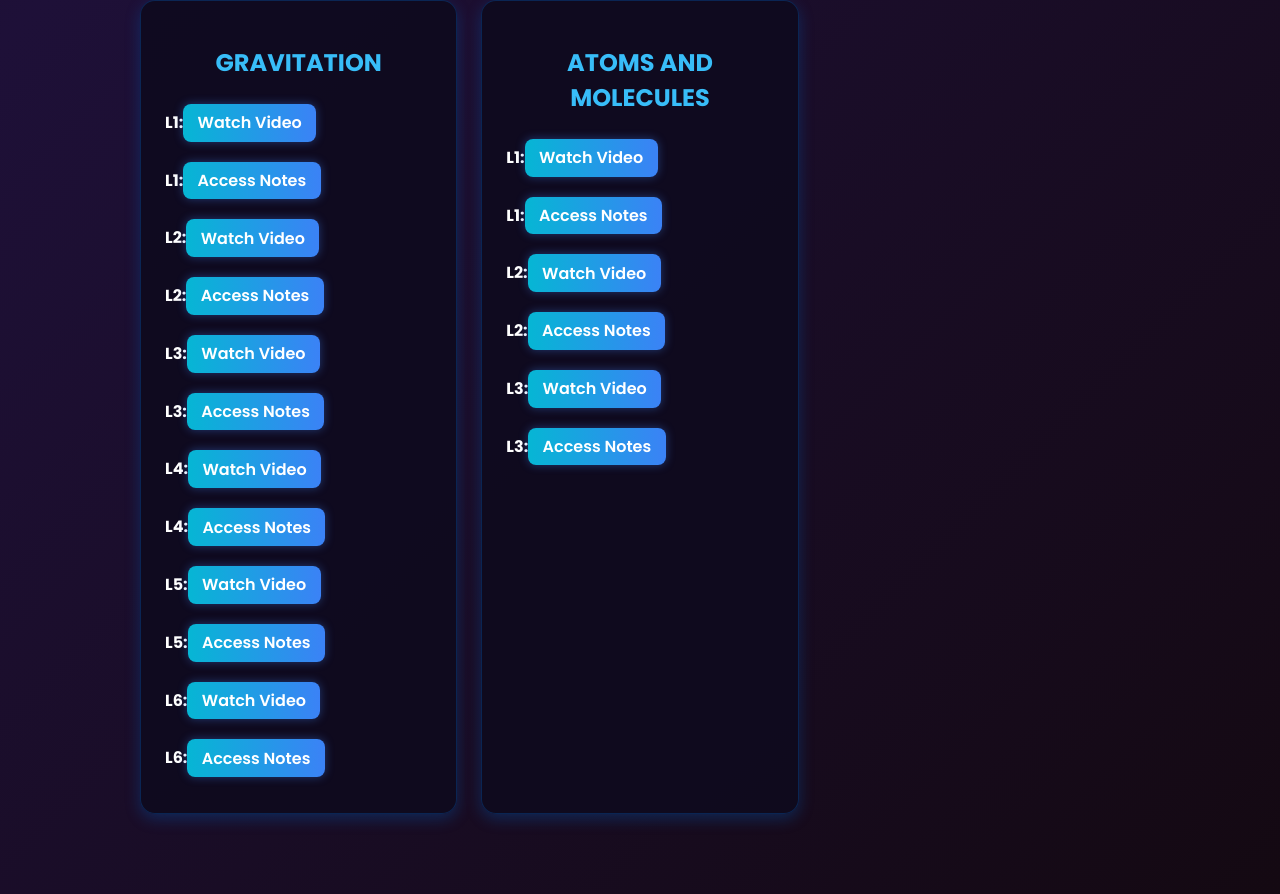
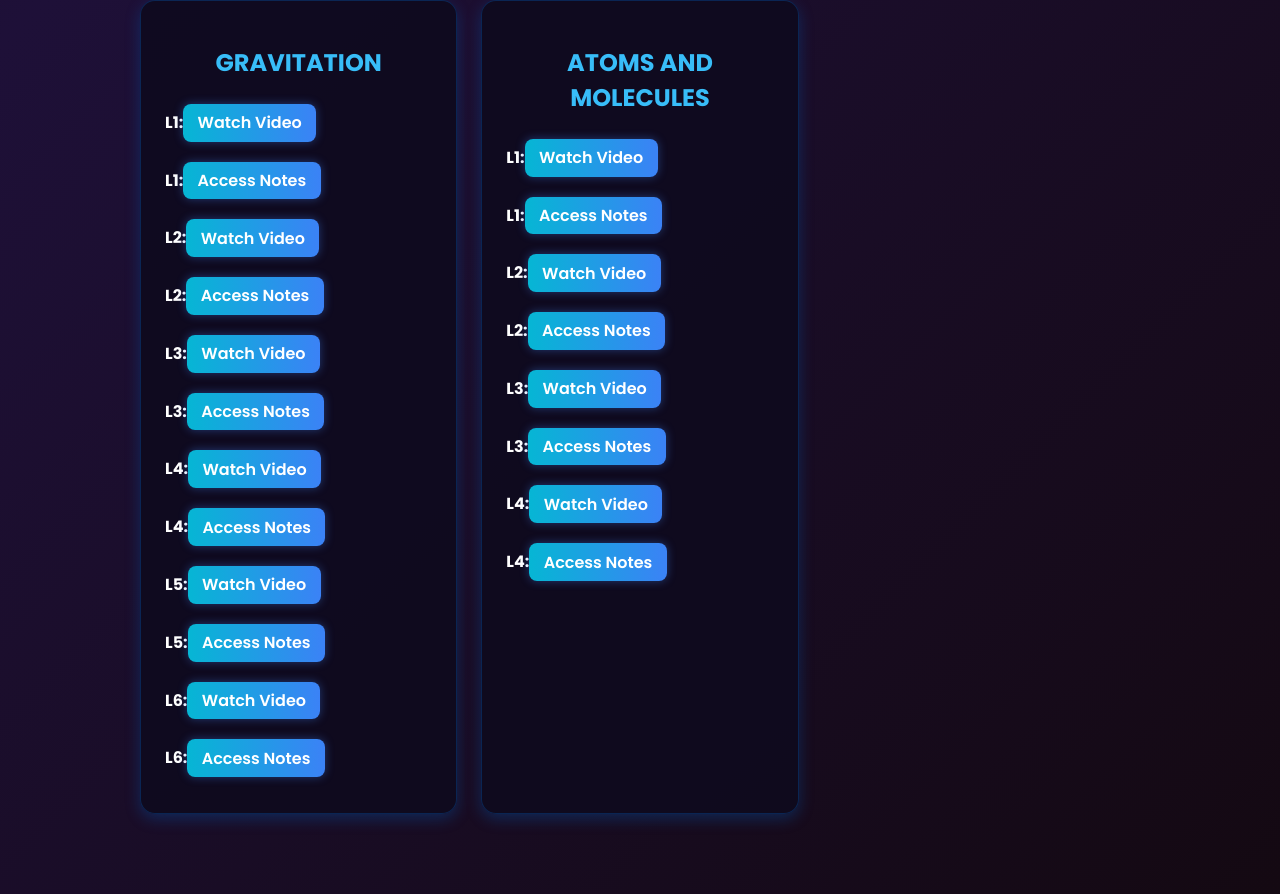
Before and after one commit to 938377/Future-toppers-, a plain HTML site: page index.html in a window 1280 px wide. Shown: the part 2087-2981 px from the top of the page. Drawn offline with nearby package versions, Linux system fonts and the light colour scheme.

Commit message:
Update index.html

```diff
--- a/index.html
+++ b/index.html
@@ -327,6 +327,8 @@ class="watch">Access Notes</a>
     <div class="lesson"><span>L2:</span><a href="https://dxixtlyravvxx.cloudfront.net/540admin_v1/file_manager/pdf/164418760329595170.pdf" class="watch">Access Notes</a></div>
       <div class="lesson"><span>L3:</span><a class='watch' href='https://youtu.be/3WANhxIfjmo?si=dMLSybjd8waFfALH'>Watch Video</a></div>
     <div class="lesson"><span>L3:</span><a href="https://dxixtlyravvxx.cloudfront.net/540admin_v1/file_manager/pdf/771166793638049400.pdf" class="watch">Access Notes</a></div>
+             <div class="lesson"><span>L4:</span><a class='watch' href='https://youtu.be/_99zu2Marog?si=UUJ46N67iuyL3YAH'>Watch Video</a></div>
+    <div class="lesson"><span>L4:</span><a href="" class="watch">Access Notes</a></div>
 
         </div>
            <script src="https://cdn.jsdelivr.net/npm/particles.js@2.0.0/particles.min.js"></script>
```
